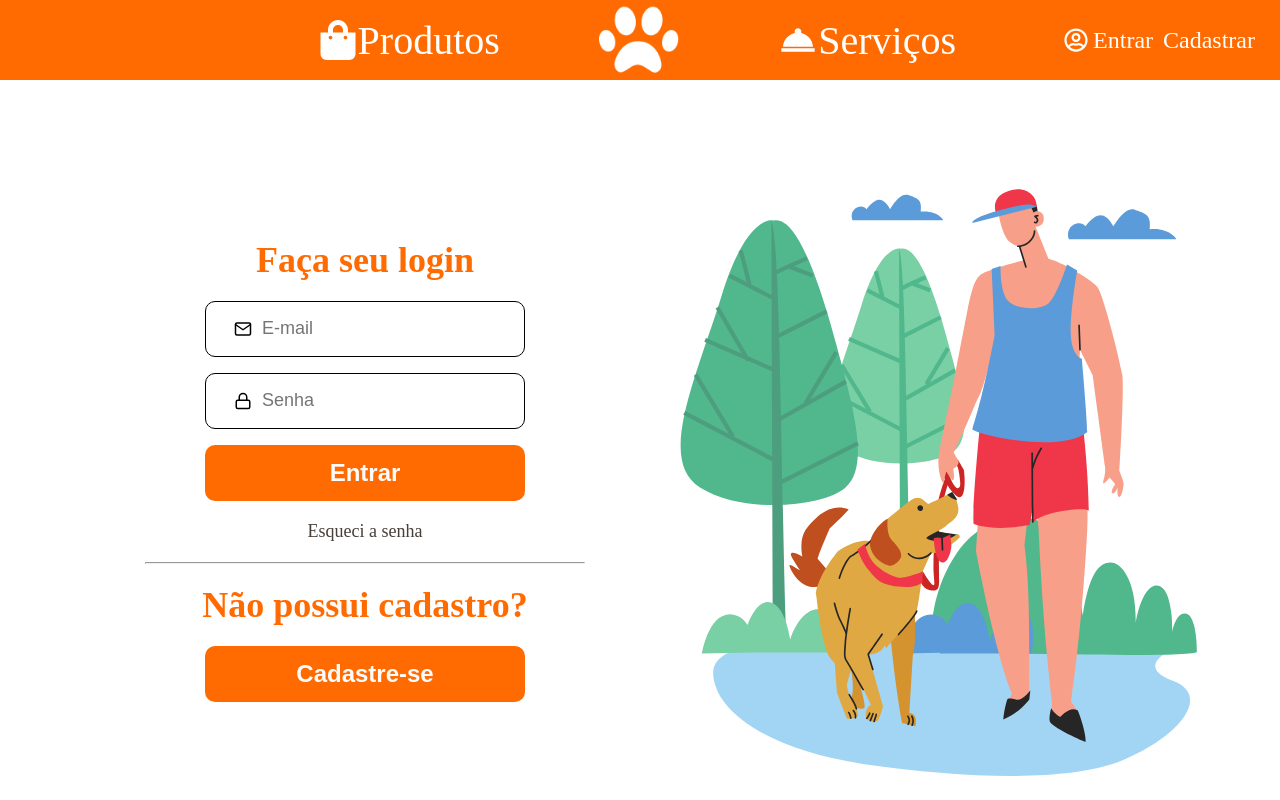
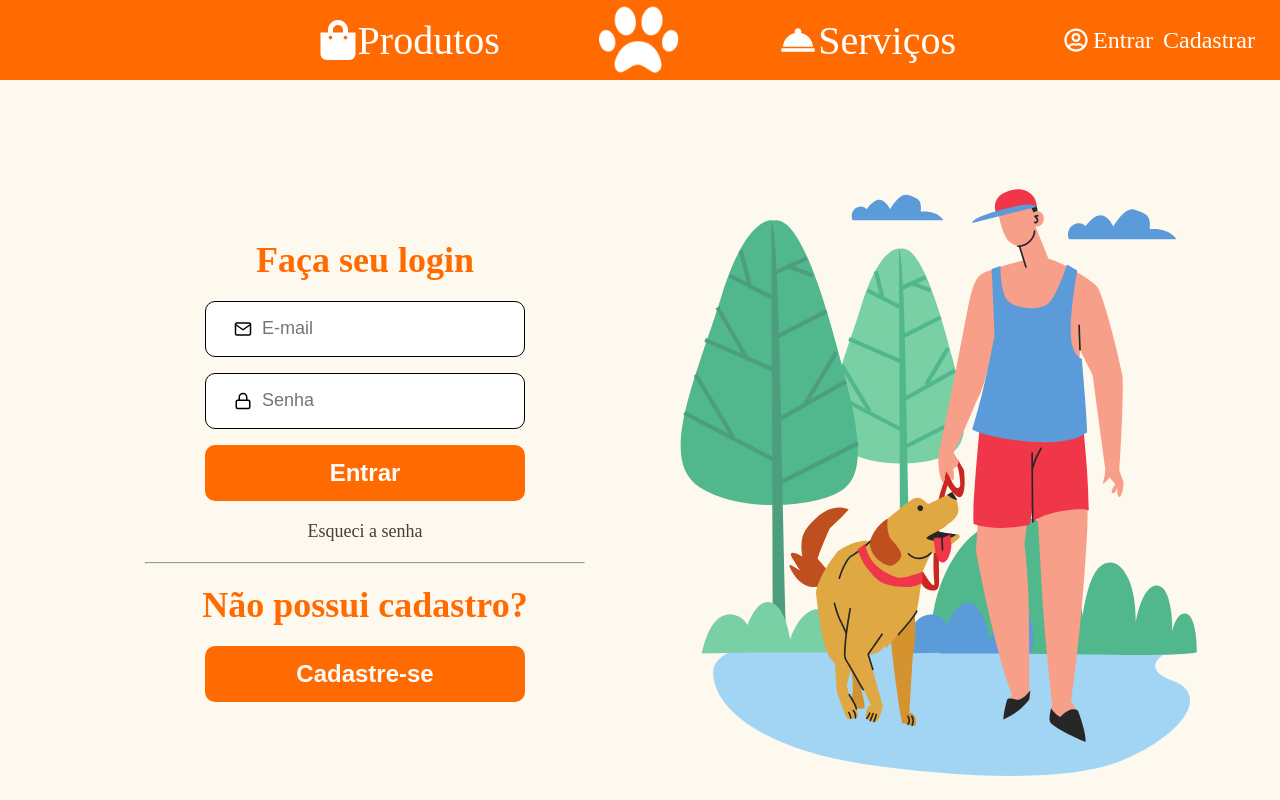
Before and after one commit to igortaquary/petshop-frontend, a React (Create React App) app: page /login in a window 1280 px wide. Shown: the top 800 px of the page. Built offline with nearby package versions, Linux system fonts and the light colour scheme.

Commit message:
Adiciona cor de fundo

```diff
--- a/src/components/Input/styles.ts
+++ b/src/components/Input/styles.ts
@@ -18,6 +18,7 @@ export const Container = styled.div<ContainerProps>`
   border-radius: 10px;
   transition: 0.2s;
   margin-bottom: 16px;
+  background: white;
 
 
   span {
--- a/src/globalStyle.ts
+++ b/src/globalStyle.ts
@@ -10,6 +10,7 @@ export default createGlobalStyle`
 
   body {
     height: 100vh;
+    background: #FEF9EF;
     /* overflow: hidden; */
   }
 `;
```
